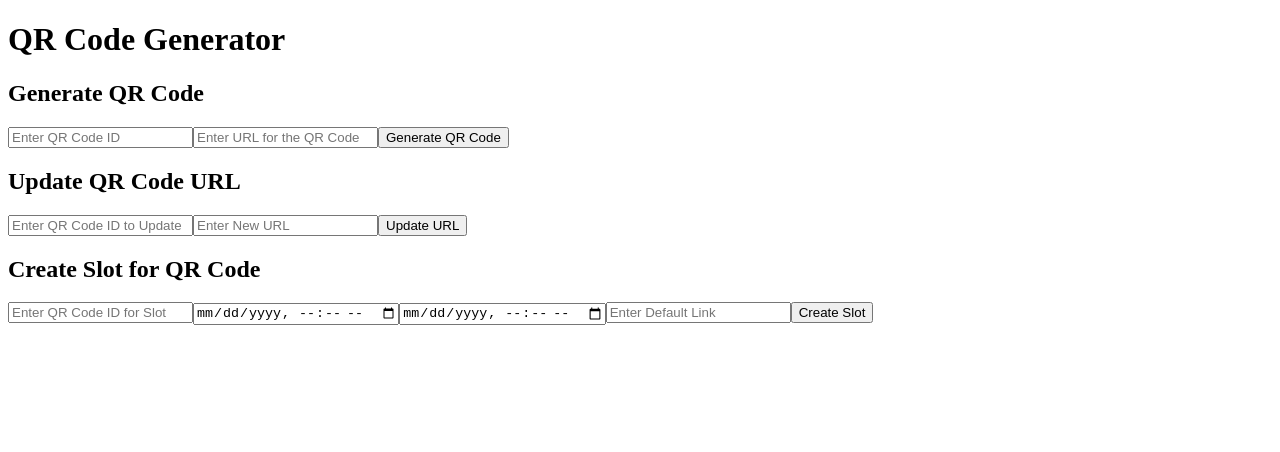
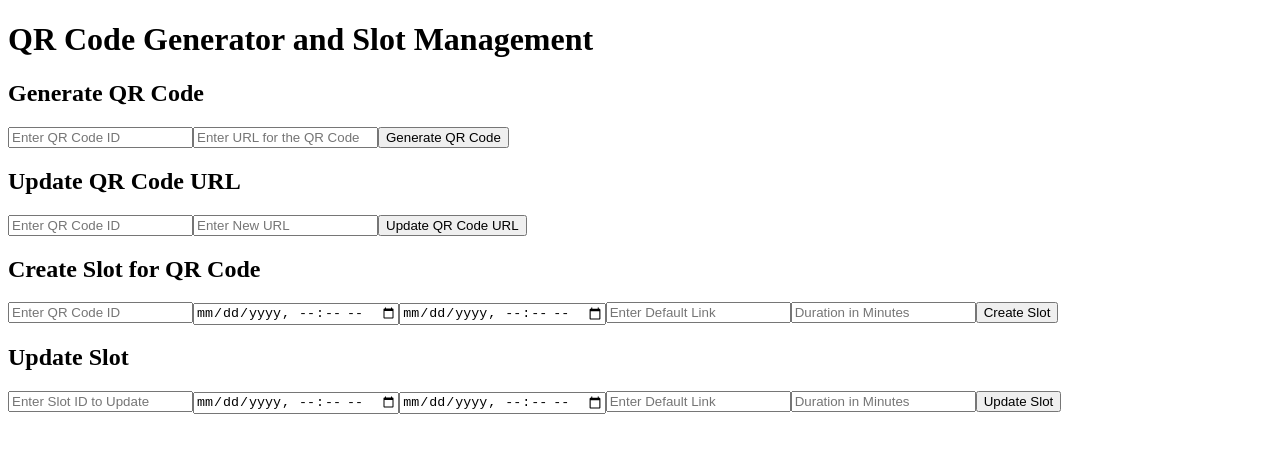
Before and after one commit to huehueadi/qrFrontend, a React (Create React App) app: page / in a window 1280 px wide. Shown: the top 452 px of the page. Built offline with nearby package versions, Linux system fonts and the light colour scheme.

Commit message:
Initial commit for QR code frontend

```diff
--- a/src/QRCodeGenerator.js
+++ b/src/QRCodeGenerator.js
@@ -1,20 +1,23 @@
 import React, { useState } from 'react';
 
 function App() {
-  // State for form inputs
+  // State for QR Code generation form
   const [qrCodeId, setQrCodeId] = useState('');
   const [url, setUrl] = useState('');
   const [newUrl, setNewUrl] = useState('');
+  const [message, setMessage] = useState('');
   const [qrCodeUrl, setQrCodeUrl] = useState('');
-  const [message, setMessage] = useState('');
 
-  // State for slot creation form
+  // State for Slot creation and update form
   const [startTime, setStartTime] = useState('');
   const [endTime, setEndTime] = useState('');
   const [defaultLink, setDefaultLink] = useState('');
+  const [durationInMinutes, setDurationInMinutes] = useState('');
+  const [slotMessage, setSlotMessage] = useState('');
+  const [slotId, setSlotId] = useState('');
 
   // API URL for your backend
-  const apiUrl = 'https://qrbackend-aio3.onrender.com/api/';
+  const apiUrl = 'https://qrbackend-aio3.onrender.com/api';  // Adjust this to your actual API URL
 
   // Generate QR Code
   const generateQrCode = async () => {
@@ -29,7 +32,7 @@ function App() {
         headers: {
           'Content-Type': 'application/json',
         },
-        body: JSON.stringify({ qrCodeId, url }),
+        body: JSON.stringify({ qrCodeId, url, durationInMinutes: 60 }),  // Default duration set to 60 minutes
       });
 
       const data = await response.json();
@@ -73,8 +76,8 @@ function App() {
 
   // Create Slot
   const createSlot = async () => {
-    if (!qrCodeId || !startTime || !endTime || !defaultLink) {
-      setMessage('All fields are required to create a slot.');
+    if (!qrCodeId || !startTime || !endTime || !defaultLink || !durationInMinutes) {
+      setSlotMessage('All fields are required for slot creation.');
       return;
     }
 
@@ -84,23 +87,50 @@ function App() {
         headers: {
           'Content-Type': 'application/json',
         },
-        body: JSON.stringify({ qrCodeId, startTime, endTime, defaultLink }),
+        body: JSON.stringify({ qrCodeId, startTime, endTime, defaultLink, durationInMinutes }),
       });
 
       const data = await response.json();
       if (response.ok) {
-        setMessage(data.message);
+        setSlotMessage(data.message);
       } else {
-        setMessage(data.message);
+        setSlotMessage(data.message);
       }
     } catch (err) {
-      setMessage('Error creating slot.');
+      setSlotMessage('Error creating slot.');
+    }
+  };
+
+  // Update Slot
+  const updateSlot = async () => {
+    if (!slotId || !startTime || !endTime || !defaultLink || !durationInMinutes) {
+      setSlotMessage('All fields are required for slot update.');
+      return;
+    }
+
+    try {
+      const response = await fetch(`${apiUrl}/update-slot/${slotId}`, {
+        method: 'PUT',
+        headers: {
+          'Content-Type': 'application/json',
+        },
+        body: JSON.stringify({ startTime, endTime, defaultLink, durationInMinutes }),
+      });
+
+      const data = await response.json();
+      if (response.ok) {
+        setSlotMessage(data.message);
+      } else {
+        setSlotMessage(data.message);
+      }
+    } catch (err) {
+      setSlotMessage('Error updating slot.');
     }
   };
 
   return (
     <div className="App">
-      <h1>QR Code Generator</h1>
+      <h1>QR Code Generator and Slot Management</h1>
 
       {/* Generate QR Code Form */}
       <div className="form-container">
@@ -136,7 +166,7 @@ function App() {
         <h2>Update QR Code URL</h2>
         <input
           type="text"
-          placeholder="Enter QR Code ID to Update"
+          placeholder="Enter QR Code ID"
           value={qrCodeId}
           onChange={(e) => setQrCodeId(e.target.value)}
         />
@@ -146,7 +176,7 @@ function App() {
           value={newUrl}
           onChange={(e) => setNewUrl(e.target.value)}
         />
-        <button onClick={updateQrCodeUrl}>Update URL</button>
+        <button onClick={updateQrCodeUrl}>Update QR Code URL</button>
       </div>
 
       {/* Slot Creation Form */}
@@ -154,7 +184,7 @@ function App() {
         <h2>Create Slot for QR Code</h2>
         <input
           type="text"
-          placeholder="Enter QR Code ID for Slot"
+          placeholder="Enter QR Code ID"
           value={qrCodeId}
           onChange={(e) => setQrCodeId(e.target.value)}
         />
@@ -176,8 +206,53 @@ function App() {
           value={defaultLink}
           onChange={(e) => setDefaultLink(e.target.value)}
         />
+        <input
+          type="number"
+          placeholder="Duration in Minutes"
+          value={durationInMinutes}
+          onChange={(e) => setDurationInMinutes(e.target.value)}
+        />
         <button onClick={createSlot}>Create Slot</button>
       </div>
+
+      {/* Slot Update Form */}
+      <div className="form-container">
+        <h2>Update Slot</h2>
+        <input
+          type="text"
+          placeholder="Enter Slot ID to Update"
+          value={slotId}
+          onChange={(e) => setSlotId(e.target.value)}
+        />
+        <input
+          type="datetime-local"
+          placeholder="Start Time"
+          value={startTime}
+          onChange={(e) => setStartTime(e.target.value)}
+        />
+        <input
+          type="datetime-local"
+          placeholder="End Time"
+          value={endTime}
+          onChange={(e) => setEndTime(e.target.value)}
+        />
+        <input
+          type="text"
+          placeholder="Enter Default Link"
+          value={defaultLink}
+          onChange={(e) => setDefaultLink(e.target.value)}
+        />
+        <input
+          type="number"
+          placeholder="Duration in Minutes"
+          value={durationInMinutes}
+          onChange={(e) => setDurationInMinutes(e.target.value)}
+        />
+        <button onClick={updateSlot}>Update Slot</button>
+      </div>
+
+      {/* Slot or Update Message */}
+      {slotMessage && <p>{slotMessage}</p>}
     </div>
   );
 }
--- a/src/RedirectQr.js
+++ b/src/RedirectQr.js
@@ -10,7 +10,7 @@ const RedirectQr = () => {
         try {
             const response = await axios.get(`http://localhost:7000/api/redirect/${qrId}`);
             if (response.status === 200 && response.data.redirectUrl) {
-                window.location.href = response.data.redirectUrl; // Redirect to the URL from the backend
+                window.location.href = response.data.redirectUrl;
             } else {
                 console.error('Redirect URL not found');
             }
```
